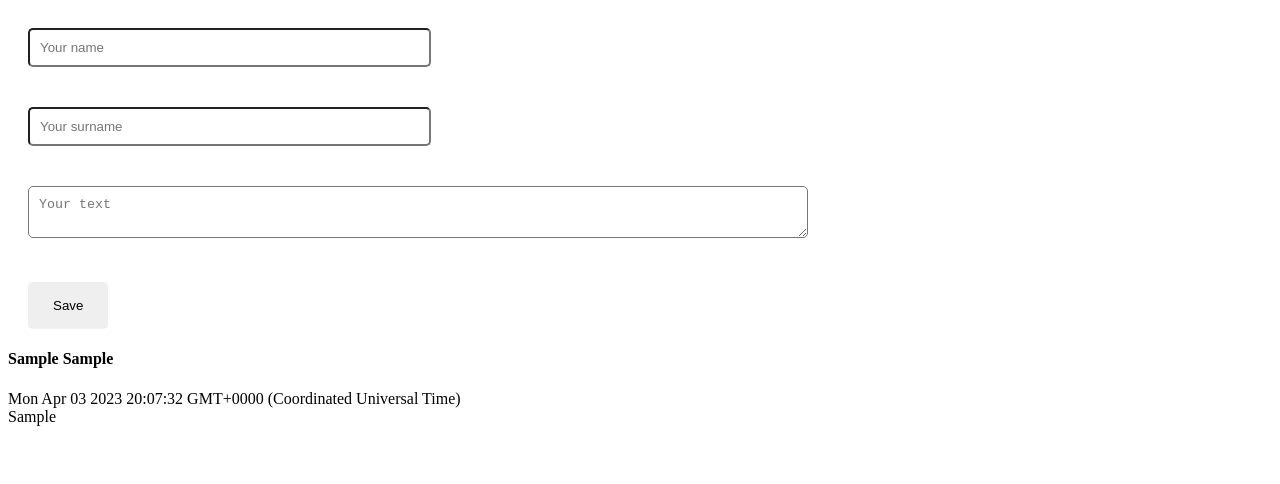
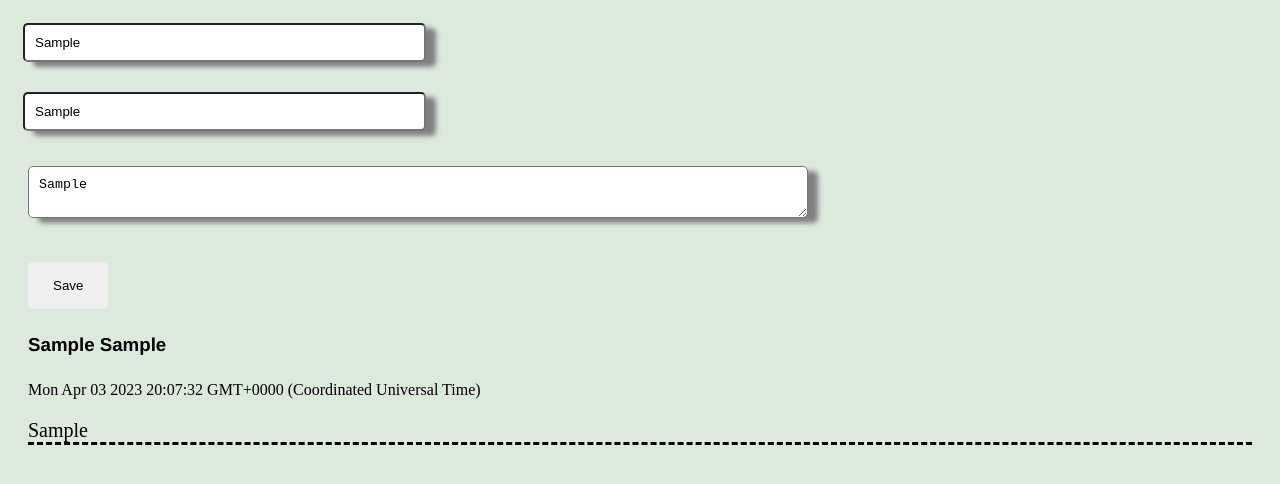
Before and after one commit to Strifusha/Pet-Project, a plain HTML site: page index.html in a window 1280 px wide. Both pictures are taken after typing "Sample", "Sample", "Sample" into the empty fields and a click on the button "Save". Drawn offline with Linux system fonts and the light colour scheme.

Commit message:
refuctoring loop of value + css added

```diff
--- a/index.html
+++ b/index.html
@@ -12,24 +12,27 @@
     <section class="create-testimonials">
         <div>
             <label>
-                <input type="text" placeholder="Your name" id="user-name">
+                <input type="text" placeholder="Your name" id="user-name" class="field">
+                <span class="error">Введите имя</span>
             </label>
+
         </div>
-        <div class="error error-name">Введите имя</div>
 
         <div>
             <label>
-                <input type="text" placeholder="Your surname" id="user-surname">
+                <input type="text" placeholder="Your surname" id="user-surname" class="field">
+                <span class="error">Введите фамилию</span>
             </label>
+
         </div>
-        <div class="error error-surname">Введите фамилию</div>
 
         <div>
             <label>
-                <textarea placeholder="Your text" id='comment-text'></textarea>
+                <textarea placeholder="Your text" id='comment-text' class="field"></textarea>
+                <span class="error">Введите ваш комментарий</span>
             </label>
+
         </div>
-        <div class="error error-comment">Введите ваш комментарий</div>
 
         <button id="comment-save">Save</button>
     </section>
--- a/js/main.js
+++ b/js/main.js
@@ -8,90 +8,64 @@
 // 5. Вывести на страницу
 //     5.1 Сортировка,
 
-
-// var comments = [{
-//     useName: '',
-//     comment: 'dsfsdf',
-//     date: '23.03.2023'
-// }, {
-//     useName: '',
-//     comment: 'dsfsdf',
-//     date: '23.03.2023'
-// }]
-
 let comments = [];
 
+
 function saveComments() {
+    const allFields = document.getElementsByClassName('field');
 
-    const userName = document.getElementById('user-name');
-    const userSurname = document.getElementById('user-surname');
-    const commentText = document.getElementById('comment-text');
+    let userName;
+    let userSurname;
+    let userComment;
 
-    const userNameValue = userName.value;
-    const userSurnameValue = userSurname.value
-    const commentTextValue = commentText.value;
+    let showErrors = () =>{
+        for (let i = 0; i < allFields.length; i++) {
+            if(allFields[i].value == '') {
+                allFields[i].nextElementSibling.classList.add('show-error');
+                allFields[i].value = '';
+              } else {
+                userName = allFields[0].value;
+                userSurname = allFields[1].value;
+                userComment = allFields[2].value;
+                allFields[i].nextElementSibling.classList.remove('show-error');
+                 }
+            };
+        }
+    showErrors();
 
-    const isHasError = checkErrors(userNameValue, userSurnameValue, commentTextValue);
-    if (isHasError) return;
 
-    const newComment = createComment(userNameValue, userSurnameValue, commentTextValue);
+    const isHasError =  document.querySelectorAll('.show-error');
+    if (isHasError.length) return;
 
-    comments.push(newComment);
-    userName.value = '';
-    userSurname.value = '';
-    commentText.value = '';
-
-    renderComments();
-}
-
-const createComment = (useName, useSurname, comment) => {
+    const createComment = () => {
         return {
-        'useName': useName.trim(),
-        'useSurname' : useSurname.trim(),
-        'comment': comment.trim(),
+            'usName': userName.trim(),
+            'surname' : userSurname.trim(),
+            'comment': userComment.trim(),
             date: new Date(),
         }
     }
 
-const renderComments = () => {
+    const newComment = createComment(userName, userSurname, userComment)
+    comments.push(newComment);
+    //console.log(comments);
 
+
+    const showComment = () => {
         const getCommentSection = document.getElementById('show-comments');
-
             let allComments = '';
-
             for(let i = 0; i < comments.length; i++) {
-
             allComments += `<article>
-                    <h4>${comments[i].useName} ${comments[i].useSurname}</h4>
+                            <h3>${comments[i].usName} ${comments[i].surname}</h3>
                             <span>${comments[i].date}</span>
-                    <div>${comments[i].comment}</div>
+                            <div class='div-comment'>${comments[i].comment}</div>
                             </article>`;
         }
-
         getCommentSection.innerHTML = allComments;
+    }
+    showComment();
 
 }
 
-const checkErrors = (userNameValue, userSurnameValue, commentTextValue) => {
-
-    let showErr = document.querySelectorAll('.error');
-
-          showErr.forEach(function(showErr, index) {
-
-            showErr.classList.remove('show-error');
-
-            if (userNameValue.length == 0 && index === 0) {
-                showErr.classList.add('show-error');
-            }
-            if (userSurnameValue.length == 0 && index === 1) {
-                showErr.classList.add('show-error');
-            }
-            if (commentTextValue.length == 0 && index === 2) {
-                showErr.classList.add('show-error');
-            }
-            return
-        })
- };
-
     const saveBtn = document.getElementById('comment-save');
     saveBtn.addEventListener('click', saveComments);
--- a/style/style.css
+++ b/style/style.css
@@ -1,3 +1,7 @@
+body{
+    background-color: rgb(220, 234, 220);
+}
+
 .error {
     display: none;
     color: red;
@@ -13,7 +17,8 @@ input {
     border-radius: 5px;
     width: 30%;
     padding: 10px;
-    margin: 20px;
+    margin: 15px;
+    box-shadow: 10px 5px 5px grey;
 }
 input:hover {
     background-color: antiquewhite;
@@ -25,6 +30,7 @@ textarea {
     height: 40%;
     padding: 10px;
     margin: 20px;
+    box-shadow: 10px 5px 5px grey;
 }
 textarea:hover {
     background-color:antiquewhite;
@@ -42,13 +48,6 @@ button:hover {
      background-color:antiquewhite;
 }
 
-p {
-    margin: 30px 20px;
-    font-size: 20px;
-    font-family: Arial, "Helvetica Neue", Helvetica, sans-serif;
-
-}
-
 #create-testimonials {
     width: 600px;
     margin: 0 auto;
@@ -56,3 +55,18 @@ p {
     border-radius: 15px;
     margin-bottom: 20px;
 }
+
+h3, span {
+    margin: 25px 20px;
+}
+
+h3 {
+    font-family: 'Franklin Gothic Medium', 'Arial Narrow', Arial, sans-serif;
+
+}
+
+.div-comment {
+    margin: 20px;
+    font-size: 20px;
+    border-bottom: dashed;
+}
```
Lines whose indentation alone changed are shown as unchanged.
